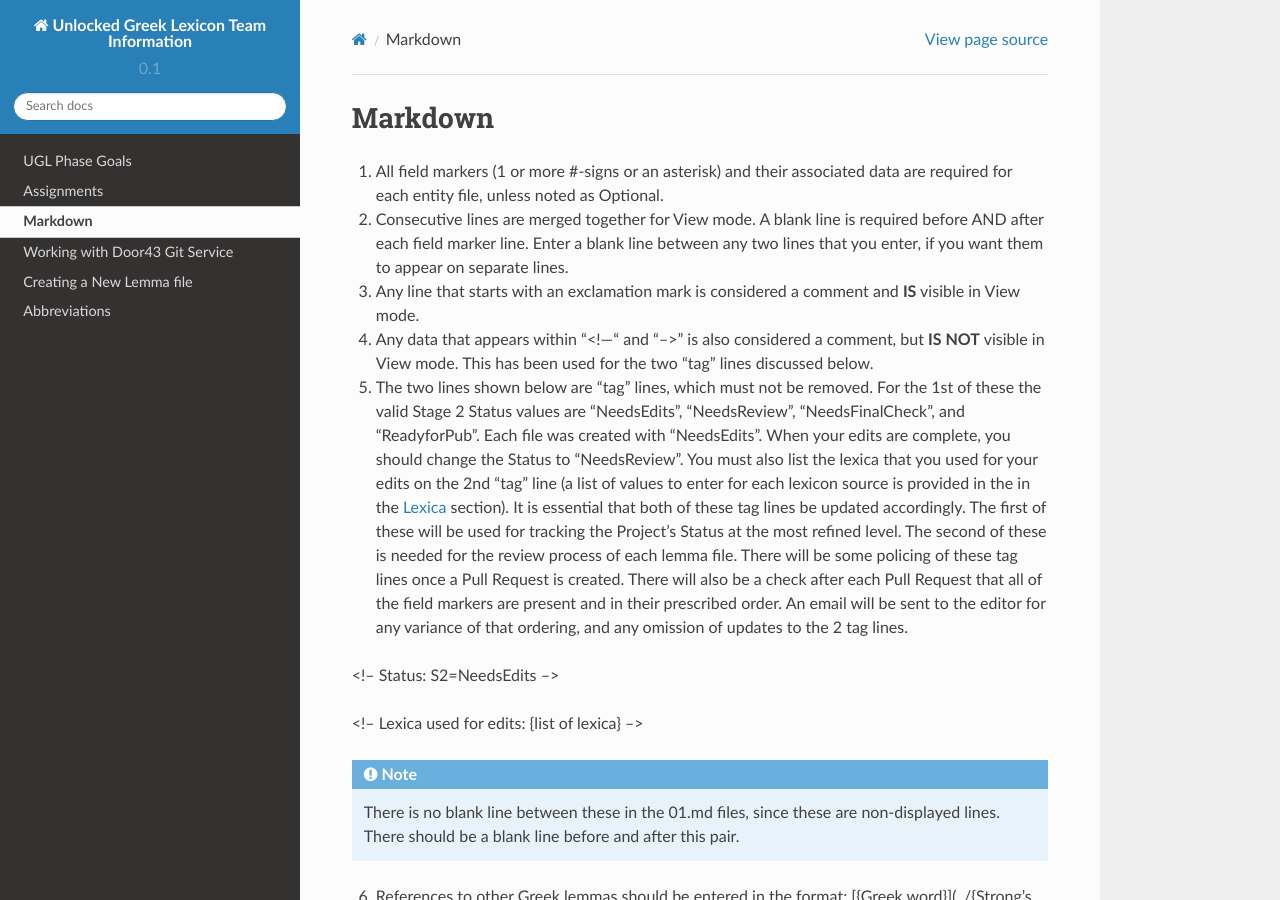
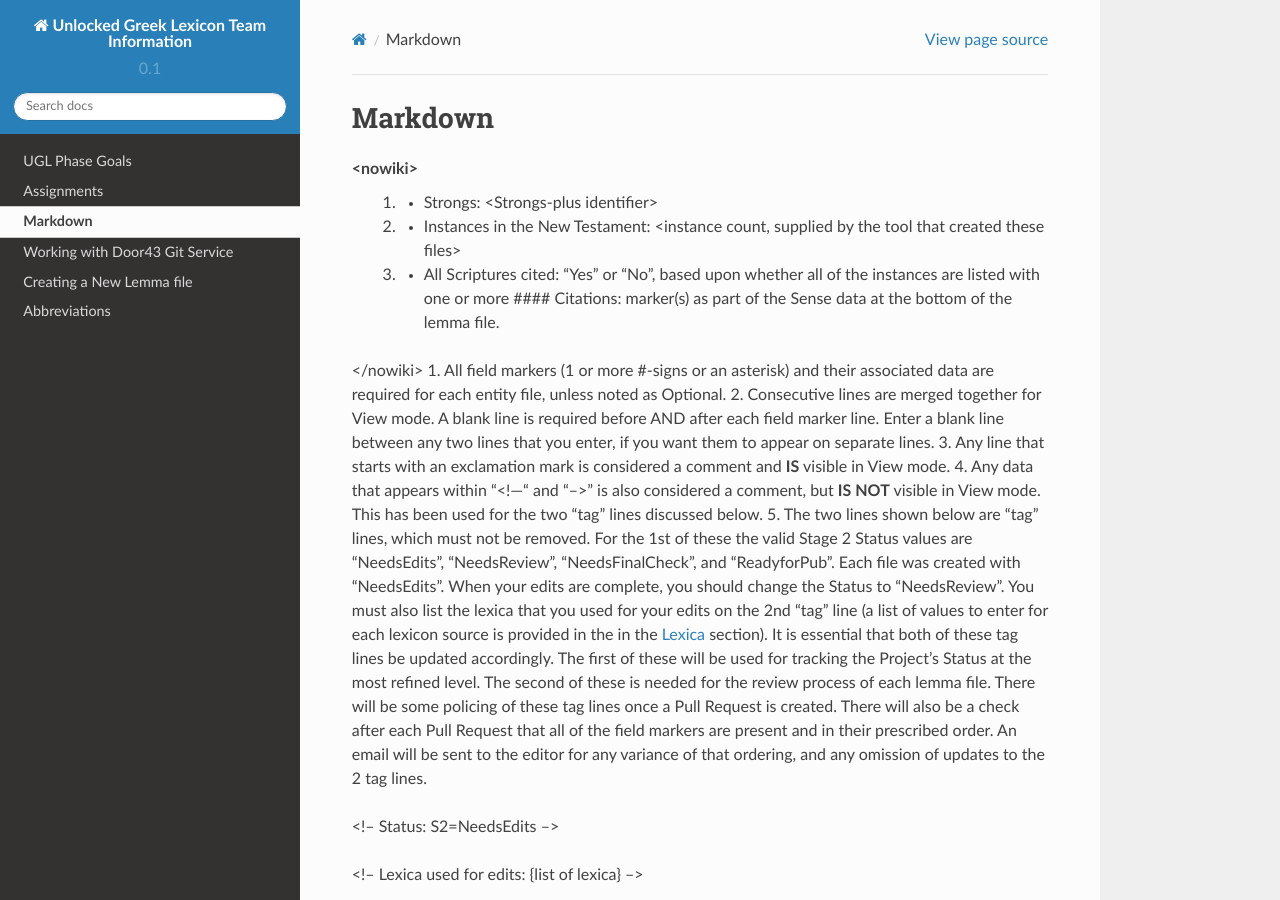
Before and after one commit to unfoldingWord-dev/Unlocked-Greek-Lexicon-Info, a Sphinx documentation site: the page built from docs/markdown.rst, in a window 1280 px wide and 900 px high. Built offline with Sphinx 7.4.7 and the Read the Docs theme 2.0.0, drawn with Linux system fonts in a browser that asks for light colours.

Commit message:
try nowiki on sample

```diff
--- a/docs/markdown.rst
+++ b/docs/markdown.rst
@@ -2,6 +2,13 @@
 
 Markdown
 --------
+<nowiki>
+  1) * Strongs: <Strongs-plus identifier>
+
+  2) * Instances in the New Testament: <instance count, supplied by the tool that created these files>
+
+  3) * All Scriptures cited: "Yes" or "No", based upon whether all of the instances are listed with one or more #### Citations: marker(s) as part of the Sense data at the bottom of the lemma file.
+</nowiki>
 1. All field markers (1 or more #-signs or an asterisk) and their associated data are required for each entity file, unless noted as Optional.
 2. Consecutive lines are merged together for View mode. A blank line is required before AND after each field marker line. Enter a blank line between any two lines that you enter, if you want them to appear on separate lines.
 3. Any line that starts with an exclamation mark is considered a comment and **IS** visible in View mode.
```
